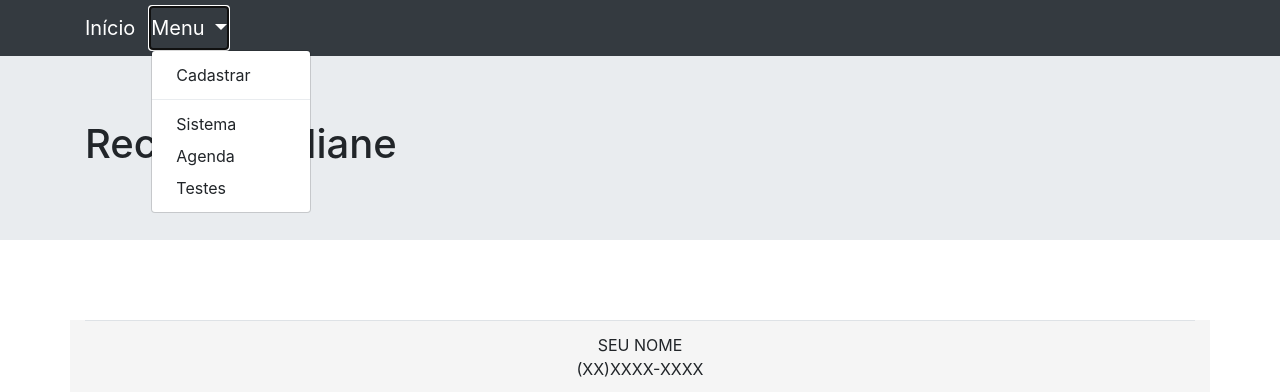
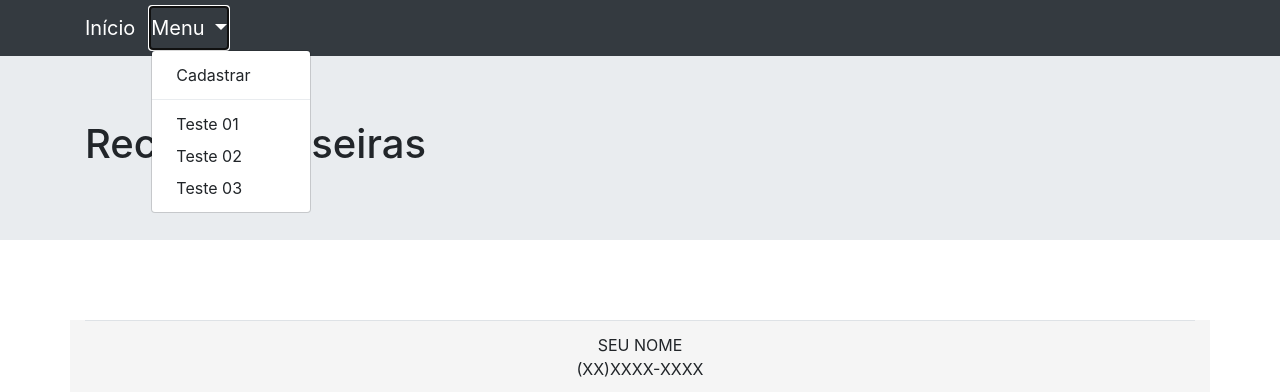
Before and after one commit to ludicarvalho/receitas, a PHP site: page / in a window 1280 px wide, after a click on "Menu". Shown: the top 392 px of the page. Run offline with PHP 8.4, Linux system fonts and the light colour scheme; data that the repository does not hold is empty; some libraries are stand-ins or nearby versions.

Commit message:
Update index.php

```diff
--- a/index.php
+++ b/index.php
@@ -43,9 +43,9 @@ $alt = "16"; // Altura da imagem
 				<div class="dropdown-menu" aria-labelledby="navbarDropdown">
 					<a class="dropdown-item" href="criar.php" title="Adicionar nova receita">Cadastrar</a>
 					<div class="dropdown-divider"></div><!-- Divisor de links no menu -->
-					<a class="dropdown-item" href="../../index.php" title="Sistema Casa Pessoal">Sistema</a>
-					<a class="dropdown-item" href="../agenda/index.php" title="Contatos">Agenda</a>
-					<a class="dropdown-item" href="../">Testes</a>
+					<a class="dropdown-item" href="#">Teste 01</a>
+					<a class="dropdown-item" href="#">Teste 02</a>
+					<a class="dropdown-item" href="#">Teste 03</a>
 				</div>
 			</li>
 		</ul>
@@ -56,7 +56,7 @@ $alt = "16"; // Altura da imagem
 <!--  Aqui começa a página -->
 <div class="jumbotron jumbotron-fluid">
 	<div class="container">
-		<h1>Receitas Juliane</h1>
+		<h1>Receitas Caseiras</h1>
 	</div>
 </div>
 
```
